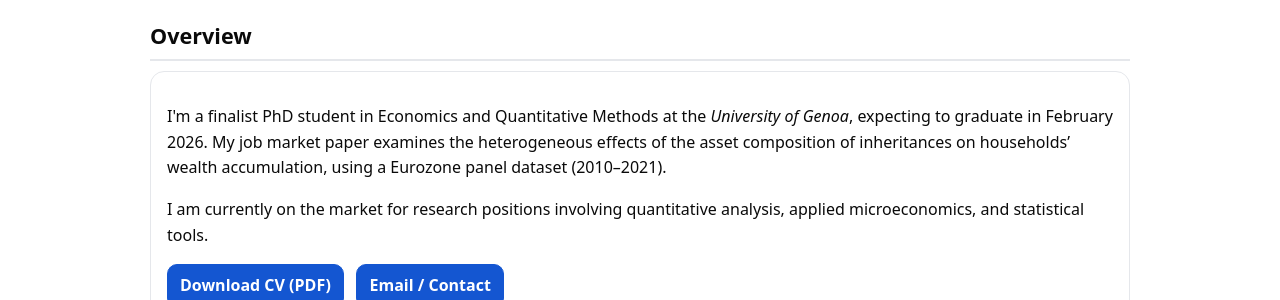
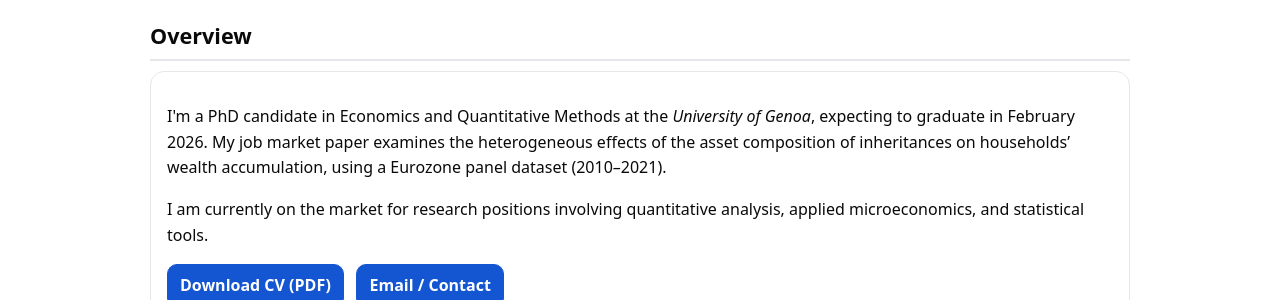
Before and after one commit to ferraroantonio/ferraroantonio.github.io, a Jekyll site: the page built from index.md, in a window 1280 px wide. Shown: the part 201-501 px from the top of the page. Built offline with Jekyll 4.4.1, drawn with Linux system fonts in a browser that asks for light colours.

Commit message:
Update index.md

```diff
--- a/index.md
+++ b/index.md
@@ -7,7 +7,7 @@ description: "Antonio Ferraro — PhD Candidate in Economics & Quantitative Meth
 <section id="about">
 <h2>Overview</h2>
 <div class="card">
-<p>I'm a finalist PhD student in Economics and Quantitative Methods at the <em>University of Genoa</em>, expecting to graduate in February 2026. My job market paper examines the heterogeneous effects of the asset composition of inheritances on households’ wealth accumulation, using a Eurozone panel dataset (2010–2021).</p>
+<p>I'm a PhD candidate in Economics and Quantitative Methods at the <em>University of Genoa</em>, expecting to graduate in February 2026. My job market paper examines the heterogeneous effects of the asset composition of inheritances on households’ wealth accumulation, using a Eurozone panel dataset (2010–2021).</p>
 <p>I am currently on the market for research positions involving quantitative analysis, applied microeconomics, and statistical tools.</p>
 <p>
   <a class="btn" href="{{ '/assets/CV_Ferraro.pdf' | relative_url }}" download>Download CV (PDF)</a>
```
